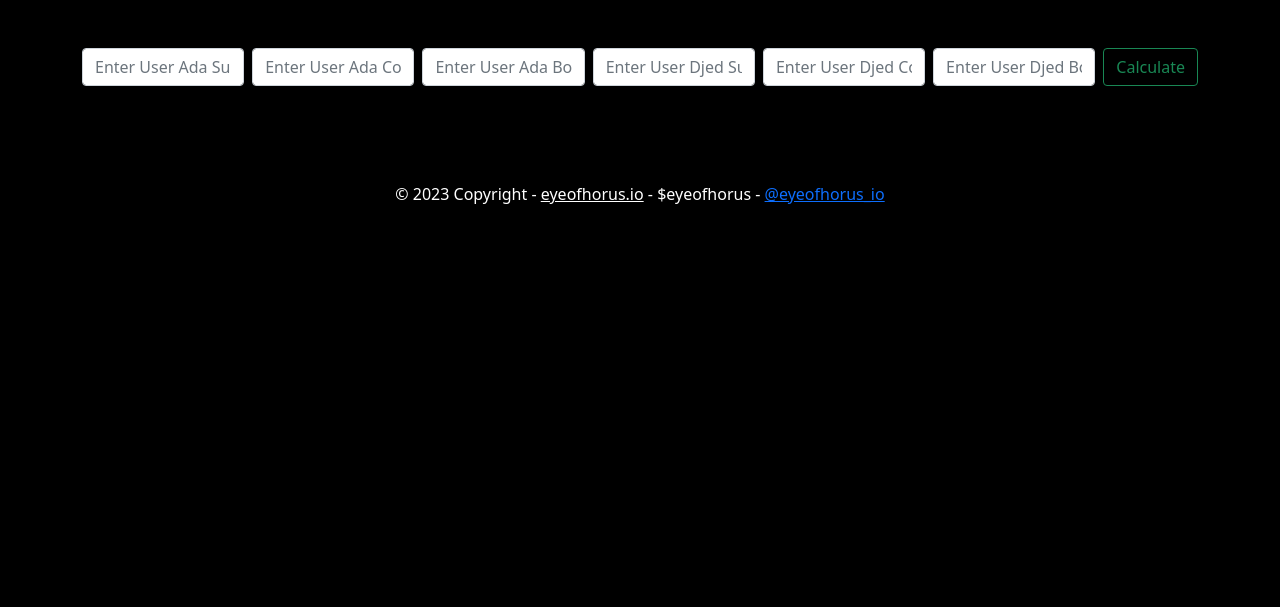
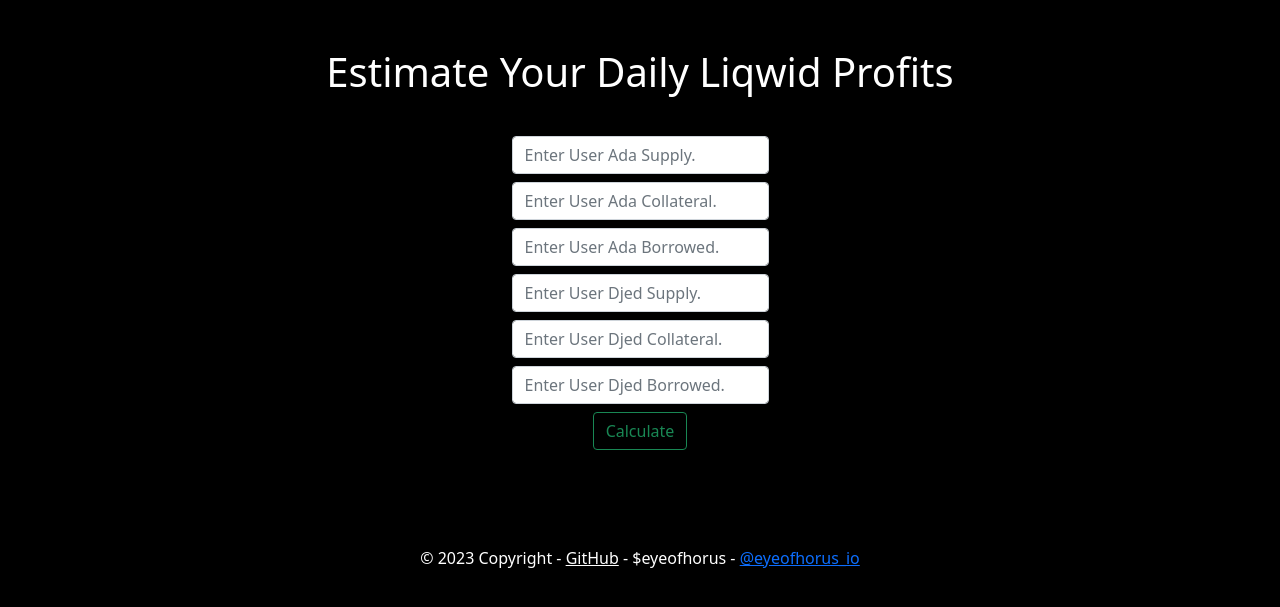
Before and after one commit to maso-soup/horus-project, a Django app: page /liqwid/ in a window 1280 px wide. Shown: the part 61-668 px from the top of the page. Run offline with Django 4.2, Linux system fonts and the light colour scheme.

Commit message:
Updates to various calculations and displays

```diff
--- a/tools/static/tools/main.css
+++ b/tools/static/tools/main.css
@@ -8,3 +8,7 @@ body {
     /* background: #0047b8 */
     background:goldenrod
 }
+
+.markets {
+    display: block;
+}
--- a/tools/templates/tools/base.html
+++ b/tools/templates/tools/base.html
@@ -71,7 +71,7 @@
             <div
                 class="text-center p-5">
                 © 2023 Copyright -
-                <a class="text-white" href="https://github.com/maso-soup/horus-project">eyeofhorus.io</a> -
+                <a class="text-white" href="https://github.com/maso-soup/horus-project">GitHub</a> -
                 $eyeofhorus -
                 <a href="https://twitter.com/eyeofhorus_io">@eyeofhorus_io</a>
             </div>
--- a/tools/templates/tools/liqwid_home.html
+++ b/tools/templates/tools/liqwid_home.html
@@ -1,15 +1,19 @@
 {% extends "tools/base.html" %}
 {% block search %}
 
+<p class="display-6 pb-3"> Estimate Your Daily Liqwid Profits  </p>
+
 <form class="d-flex" method="POST" action="{% url 'liqwid'%}">
     {% csrf_token %}
-    <input class="form-control me-2" type="input" name="data" placeholder="Enter User Ada Supply." aria-label="Search">
-    <input class="form-control me-2" type="input" name="data" placeholder="Enter User Ada Collateral." aria-label="Search">
-    <input class="form-control me-2" type="input" name="data" placeholder="Enter User Ada Borrowed." aria-label="Seach">
-    <input class="form-control me-2" type="input" name="data" placeholder="Enter User Djed Supply." aria-label="Search">
-    <input class="form-control me-2" type="input" name="data" placeholder="Enter User Djed Collateral." aria-label="Search">
-    <input class="form-control me-2" type="input" name="data" placeholder="Enter User Djed Borrowed." aria-label="Seach">
-    <button class="btn btn-outline-success" type="submit">Calculate</button>
+    <div class="markets mx-auto">
+        <input class="form-control my-2" type="input" name="data" placeholder="Enter User Ada Supply." aria-label="Search">
+        <input class="form-control my-2" type="input" name="data" placeholder="Enter User Ada Collateral." aria-label="Search">
+        <input class="form-control my-2" type="input" name="data" placeholder="Enter User Ada Borrowed." aria-label="Seach">
+        <input class="form-control my-2" type="input" name="data" placeholder="Enter User Djed Supply." aria-label="Search">
+        <input class="form-control my-2" type="input" name="data" placeholder="Enter User Djed Collateral." aria-label="Search">
+        <input class="form-control my-2" type="input" name="data" placeholder="Enter User Djed Borrowed." aria-label="Seach">
+        <button class="btn btn-outline-success" type="submit">Calculate</button>
+    </div>
 </form>
 
 {% endblock search %}
--- a/tools/views.py
+++ b/tools/views.py
@@ -559,14 +559,11 @@ def get_liqwid_data( params_list ):
 
         market_dict[ "borrow_daily_apr" ] = borrow_daily_apr * 100
         market_dict[ "supply_daily_apr" ] = supply_daily_apr * 100
-        market_dict[ "stake_daily_apr" ] = stake_daily_apr * 100
 
         supply_revenue_daily = supply_daily_apr * ( user_token_supply + user_token_collateral )
-        stake_revenue_daily = stake_daily_apr * ( user_token_supply + user_token_collateral )
         borrow_interest_daily = borrow_daily_apr * user_token_borrow
 
         market_dict[ "supply_revenue_daily" ] = supply_revenue_daily
-        market_dict[ "stake_revenue_daily" ] = stake_revenue_daily
         market_dict[ "borrow_interest_daily" ] = borrow_interest_daily
 
         total_token_supplied = qtoken_exchange_rate * ( total_qtoken_supplied / 1000000 )
@@ -578,6 +575,10 @@ def get_liqwid_data( params_list ):
         user_ada_value_supplied = user_token_supply + user_token_collateral
         user_ada_value_borrowed = user_token_borrow
 
+        market_dict[ "stake_daily_apr" ] = ( stake_daily_apr * 100 ) * ( token_liquidity / total_token_supplied  )
+        stake_revenue_daily = stake_daily_apr * ( user_token_supply + user_token_collateral )
+        market_dict[ "stake_revenue_daily" ] = stake_revenue_daily
+
         token_price = 1
 
         if market_id != "Ada" :
@@ -588,6 +589,9 @@ def get_liqwid_data( params_list ):
 
             user_ada_value_supplied = ( user_token_supply + user_token_collateral ) / token_price
             user_ada_value_borrowed = ( user_token_borrow ) / token_price
+
+            market_dict[ "stake_daily_apr" ] = 0
+            market_dict[ "stake_revenue_daily" ] = 0
 
         market_dict[ "token_price" ] = token_price
 
@@ -612,8 +616,11 @@ def get_liqwid_data( params_list ):
     supply_proportion = combined_user_ada_value_supplied / combined_total_ada_value_supplied
     borrow_proportion = combined_user_ada_value_borrowed / combined_total_ada_value_borrowed
 
-    lq_reward_supply_revenue_daily = ( ( lq_reward_dist_supply_yearly / 365 ) * lq_price ) * supply_proportion
-    lq_reward_borrow_revenue_daily = ( ( lq_reward_dist_borrow_yearly / 365 ) * lq_price ) * borrow_proportion
+    lq_reward_supply_revenue_daily = ( lq_reward_dist_supply_yearly / 365 ) * supply_proportion
+    lq_reward_borrow_revenue_daily = ( lq_reward_dist_borrow_yearly / 365 ) * borrow_proportion
+
+    lq_reward_supply_revenue_daily_ada_value = ( ( lq_reward_dist_supply_yearly / 365 ) * lq_price ) * supply_proportion
+    lq_reward_borrow_revenue_daily_ada_value = ( ( lq_reward_dist_borrow_yearly / 365 ) * lq_price ) * borrow_proportion
 
     output_data = {
         "markets_list" : markets_list,
@@ -621,6 +628,8 @@ def get_liqwid_data( params_list ):
         "borrow_proportion" : borrow_proportion * 100,
         "lq_reward_supply_revenue_daily" : lq_reward_supply_revenue_daily,
         "lq_reward_borrow_revenue_daily" : lq_reward_borrow_revenue_daily,
+        "lq_reward_supply_revenue_daily_ada_value" : lq_reward_supply_revenue_daily_ada_value,
+        "lq_reward_borrow_revenue_daily_ada_value" : lq_reward_borrow_revenue_daily_ada_value,
     }
 
     return output_data
@@ -633,7 +642,8 @@ def liqwid( request ):
     if request.method == 'POST' :
         try:
             user_data = request.POST.getlist('data', None)
-            data_list = list( map( float, user_data ) )
+            user_data_with_defaults = [ d if d != "" else 0 for d in user_data ]
+            data_list = list( map( float, user_data_with_defaults ) )
 
         except ValueError :
             return render( request, 'tools/liqwid_home.html' )
```
Also changed, not shown: tools/templates/tools/liqwid_results.html (+14 -18 lines).
